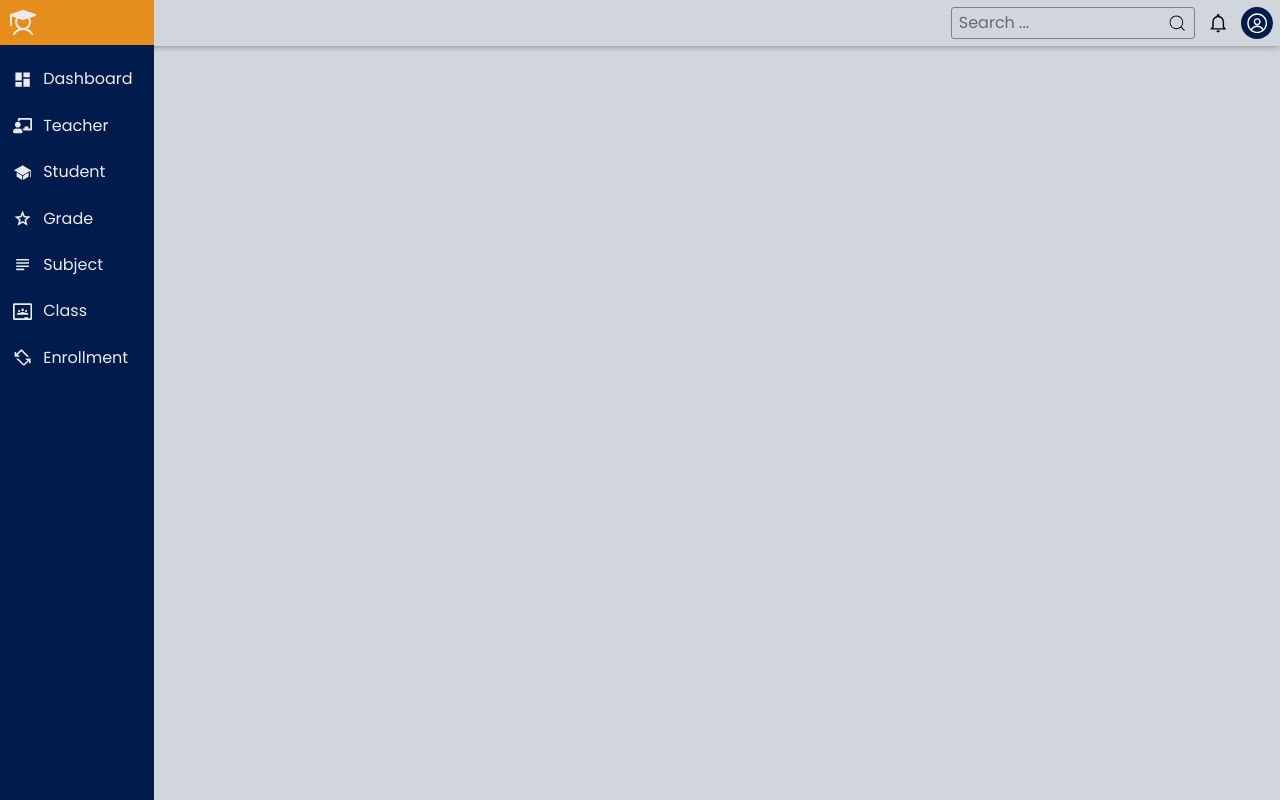
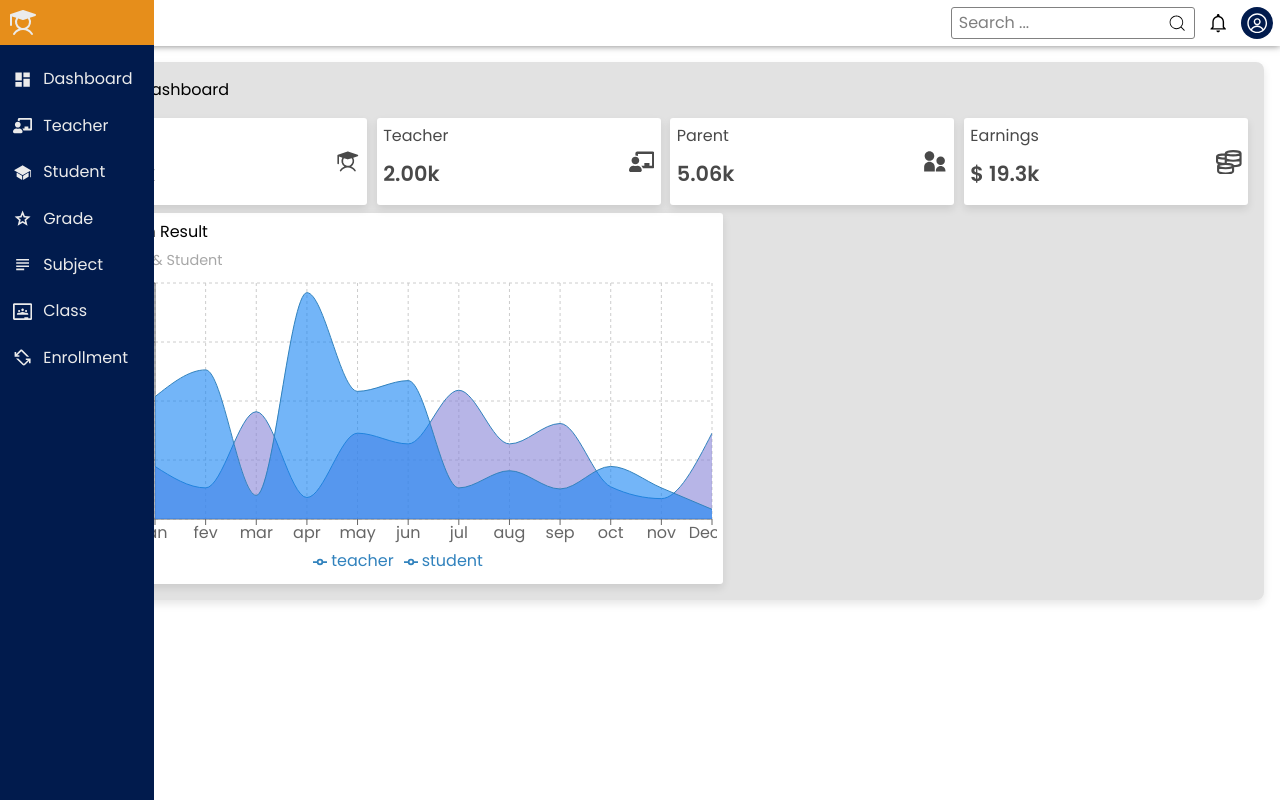
Before and after one commit to koayniaina/Dashboard, a Next.js app: page / in a window 1280 px wide. Both pictures are taken after a click on the icon 1176 px from the left and 23 px from the top of the page. Built offline with nearby package versions, Linux system fonts and the light colour scheme.

Commit message:
create chart

```diff
--- a/app/(dashboard)/layout.tsx
+++ b/app/(dashboard)/layout.tsx
@@ -9,12 +9,12 @@ export default function DashLayout({
   return (
     <main className="h-screen flex max-w-full">
       <section className="w-[4vw]">
-        <Sidebar/>
+        <Sidebar />
       </section>
-      <section className="w-[96vw] bg-gray-300">
-        <Header/>
+      <section className="w-[96vw]">
+        <Header />
         {children}
-       </section>
+      </section>
     </main>
   );
 }
--- a/app/(dashboard)/page.tsx
+++ b/app/(dashboard)/page.tsx
@@ -1,9 +1,30 @@
-import React from 'react'
+import React from "react";
+import styles from "@/styles/Home.module.css";
+import MyCards from "../components/MyCards";
+import MyArea from "../components/rechart/MyArea";
+// import MyPies from "../components/rechart/MyPies";
 
 export default function Home() {
   return (
-    <div>
-      Home Page
-    </div>
-  )
+    <main className={styles.container}>
+      <section>
+        <aside className={styles.content}>
+          <div className={styles.logo}>
+            <span>Admin Dashboard</span>
+          </div>
+        </aside>
+      </section>
+      <section>
+        <MyCards />
+        <aside className={styles.bare}>
+          <div className={styles.bareTitle}>
+            <h2>All Exam Result</h2>
+            <p className={styles.text}>Teacher & Student</p>
+          </div>
+          <MyArea />
+        </aside>
+          {/* <MyPies/> */}
+      </section>
+    </main>
+  );
 }
--- /dev/null
+++ b/app/components/MyCards.tsx
@@ -0,0 +1,51 @@
+import React from "react";
+import styles from "@/styles/Home.module.css";
+import { PiStudentFill } from "react-icons/pi";
+import { FaChalkboardTeacher } from "react-icons/fa";
+import { RiParentFill } from "react-icons/ri";
+import { GrMoney } from "react-icons/gr";
+
+export default function MyCards() {
+  return (
+    <main>
+      <section className={styles.grid}>
+        <div className={styles.card}>
+          <aside>
+            <span>Student</span>
+            <h2 className={styles.chiffre}>15.00k</h2>
+          </aside>
+          <div className={styles.icon}>
+            <PiStudentFill />
+          </div>
+        </div>
+        <div className={styles.card}>
+          <aside>
+            <span>Teacher</span>
+            <h2 className={styles.chiffre}>2.00k</h2>
+          </aside>
+          <div className={styles.icon}>
+          <FaChalkboardTeacher />
+          </div>
+        </div>
+        <div className={styles.card}>
+          <aside>
+            <span>Parent</span>
+            <h2 className={styles.chiffre}>5.06k</h2>
+          </aside>
+          <div className={styles.icon}>
+          <RiParentFill />
+          </div>
+        </div>
+        <div className={styles.card}>
+          <aside>
+            <span>Earnings</span>
+            <h2 className={styles.chiffre}>$ 19.3k</h2>
+          </aside>
+          <div className={styles.icon}>
+          <GrMoney />
+          </div>
+        </div>
+      </section>
+    </main>
+  );
+}
--- a/app/components/rechart/Areas.tsx
+++ /dev/null
@@ -1,70 +0,0 @@
-'use client'
-import React from "react";
-import { ResponsiveContainer, AreaChart, Area, XAxis, YAxis, CartesianGrid, Tooltip } from "recharts";
-const data = [
-  {
-    name: "Page A",
-    uv: 4000,
-    pv: 2400,
-    amt: 2400,
-  },
-  {
-    name: "Page B",
-    uv: 3000,
-    pv: 1398,
-    amt: 2210,
-  },
-  {
-    name: "Page C",
-    uv: 2000,
-    pv: 9800,
-    amt: 2290,
-  },
-  {
-    name: "Page D",
-    uv: 2780,
-    pv: 3908,
-    amt: 2000,
-  },
-  {
-    name: "Page E",
-    uv: 1890,
-    pv: 4800,
-    amt: 2181,
-  },
-  {
-    name: "Page F",
-    uv: 2390,
-    pv: 3800,
-    amt: 2500,
-  },
-  {
-    name: "Page G",
-    uv: 3490,
-    pv: 4300,
-    amt: 2100,
-  },
-];
-
-export default function Areas() {
-  return (
-    <ResponsiveContainer width="100%" height={400}>
-      <AreaChart
-        data={data}
-        margin={{
-          top: 10,
-          right: 30,
-          left: 0,
-          bottom: 0,
-        }}
-      >
-        <CartesianGrid strokeDasharray="3 3" />
-        <XAxis dataKey="name" />
-        <YAxis />
-        <Tooltip />
-        <Area type="monotone" dataKey="pv" stroke="#4384d8" fill="#034956" />
-        <Area type="monotone" dataKey="uv" stroke="#8884d8" fill="#011b4d" />
-      </AreaChart>
-    </ResponsiveContainer>
-  );
-}
--- /dev/null
+++ b/app/components/rechart/MyArea.tsx
@@ -0,0 +1,94 @@
+"use client";
+import React from "react";
+import {
+  AreaChart,
+  Area,
+  XAxis,
+  YAxis,
+  CartesianGrid,
+  Tooltip,
+  ResponsiveContainer,
+  Legend,
+} from "recharts";
+
+const data = [
+  {
+    name: "jan",
+    student: 1140,
+    teacher: 490,
+  },
+  {
+    name: "fev",
+    student: 1390,
+    teacher: 290,
+  },
+  {
+    name: "mar",
+    student: 220,
+    teacher: 1000,
+  },
+  {
+    name: "apr",
+    student: 2110,
+    teacher: 200,
+  },
+  {
+    name: "may",
+    student: 1190,
+    teacher: 800,
+  },
+  {
+    name: "jun",
+    student: 1290,
+    teacher: 700,
+  },
+  {
+    name: "jul",
+    student: 290,
+    teacher: 1200,
+  },
+
+  {
+    name: "aug",
+    student: 450,
+    teacher: 700,
+  },
+
+  {
+    name: "sep",
+    student: 280,
+    teacher: 890,
+  },
+  {
+    name: "oct",
+    student: 490,
+    teacher: 300,
+  },
+  {
+    name: "nov",
+    student: 290,
+    teacher: 190,
+  },
+  {
+    name: "Dec",
+    student: 90,
+    teacher: 800,
+  },
+];
+
+export default function MyArea() {
+  return (
+    <ResponsiveContainer width="100%" height={300}>
+      <AreaChart data={data}>
+        <CartesianGrid strokeDasharray="3 3" />
+        <XAxis dataKey="name" />
+        <YAxis />
+        <Tooltip />
+        <Legend />
+        <Area type="monotone" dataKey="teacher" fill="#8884d8" />
+        <Area type="monotone" dataKey="student" fill="#1784f3" />
+      </AreaChart>
+    </ResponsiveContainer>
+    //{" "}
+  );
+}
--- /dev/null
+++ b/app/components/rechart/MyPies.tsx
@@ -0,0 +1,26 @@
+'use client'
+import React from 'react'
+import { FaFemale } from 'react-icons/fa';
+import { ResponsiveContainer, PieChart, Pie, Legend } from 'recharts';
+
+const Male = [
+  { name: 'Group A', value: 400 },
+  { name: 'Group B', value: 300 },
+];
+
+const Female = [
+    { name: 'Group A', value: 400 },
+    { name: 'Group B', value: 300 },
+  ];
+export default function MyPies() {
+  return (
+    <div style={{ width: '100%', height: 300 }}>
+    <ResponsiveContainer>
+    <PieChart width={400} height={400}>
+          <Pie data={Male} dataKey="value" cx="50%" cy="50%" outerRadius={60} fill="#8884d8" label/>
+          <Pie data={Female} dataKey="value" cx="50%" cy="50%" innerRadius={70}  fill="#82ca9d" label />
+        </PieChart>
+    </ResponsiveContainer>
+  </div>
+  )
+}
--- a/package.json
+++ b/package.json
@@ -15,10 +15,8 @@
     "class-variance-authority": "^0.7.1",
     "clsx": "^2.1.1",
     "json-server": "^1.0.0-beta.3",
-    "lucide-react": "^0.511.0",
     "next": "15.3.2",
     "react": "^19.0.0",
-    "react-apexcharts": "^1.7.0",
     "react-dom": "^19.0.0",
     "react-icons": "^5.5.0",
     "recharts": "^2.15.3",
--- /dev/null
+++ b/styles/Home.module.css
@@ -0,0 +1,64 @@
+.container {
+  background-color: rgb(226, 226, 226);
+  margin: 1rem;
+  padding: 1rem;
+  border-radius: 8px;
+  box-shadow: 0 4px 8px rgba(0, 0, 0, 0.1);
+}
+
+.content {
+  display: flex;
+  align-items: center;
+  justify-content: space-between;
+}
+
+.content a {
+  background-color: #e68e1b;
+  padding: 0.3rem 1rem;
+  color: white;
+  border-radius: 3px;
+}
+
+.grid {
+  display: grid;
+  grid-template-columns: repeat(auto-fill, minmax(250px, 1fr));
+  gap: .6rem;
+  justify-content: space-between;
+}
+
+.card {
+  background-color: rgb(255, 255, 255);
+  margin: 1rem 0 0.5rem;
+  border-radius: 3px;
+  padding: 0.4rem;
+  display: flex;
+  justify-content: space-between;
+  align-items: center;
+  color: rgb(73, 73, 73);
+  box-shadow: 0 4px 8px rgba(0, 0, 0, 0.1);
+}
+
+.icon {
+  font-size: 1.6rem;
+}
+
+.chiffre {
+  font-weight: 600;
+  font-size: 1.3rem;
+  margin: 0.6rem 0;
+}
+
+.bare {
+  background-color: rgb(255, 255, 255);
+  border-radius: 3px;
+  padding: 0.4rem;
+  width: 100vw;
+  max-width: 50vw;
+  box-shadow: 0 4px 8px rgba(0, 0, 0, 0.1);
+}
+
+.text{
+  font-size: .9rem;
+  color: rgb(167, 167, 167);
+  margin: .4rem 0 .4rem;
+}
```
